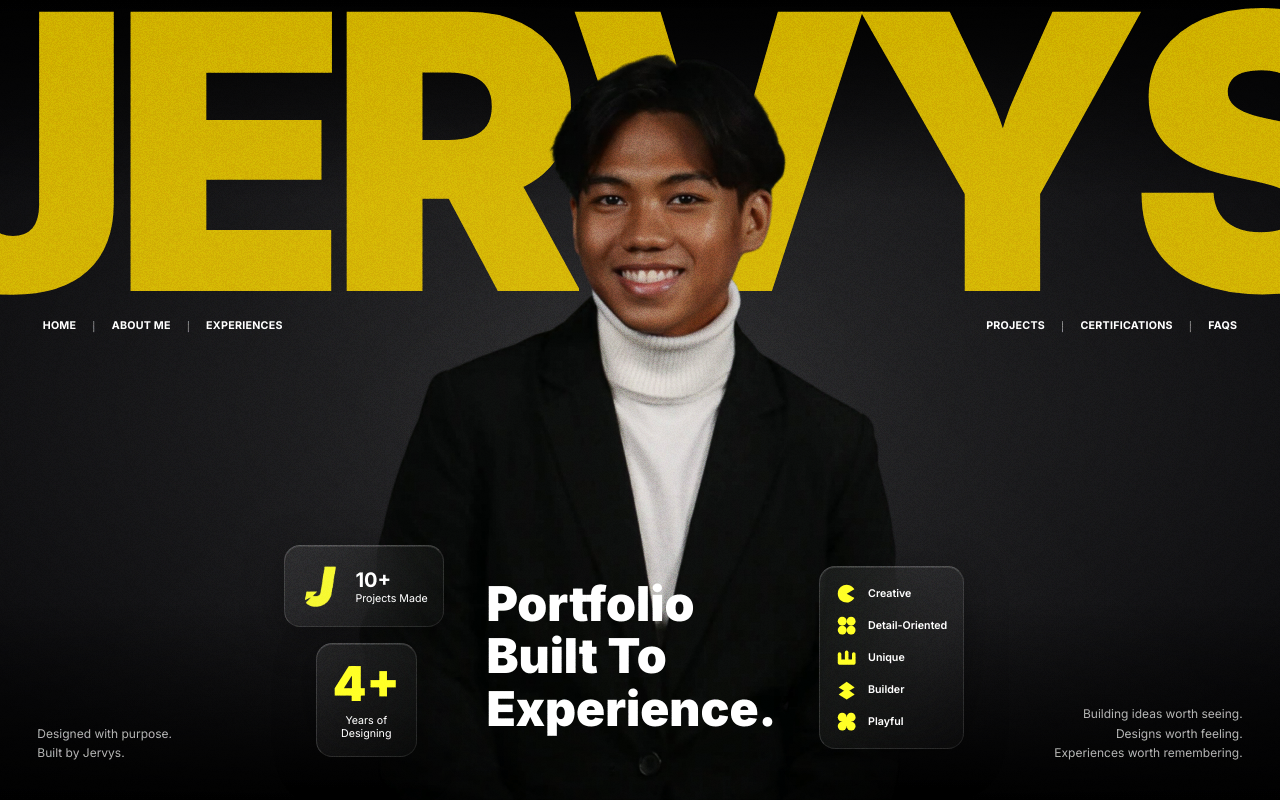
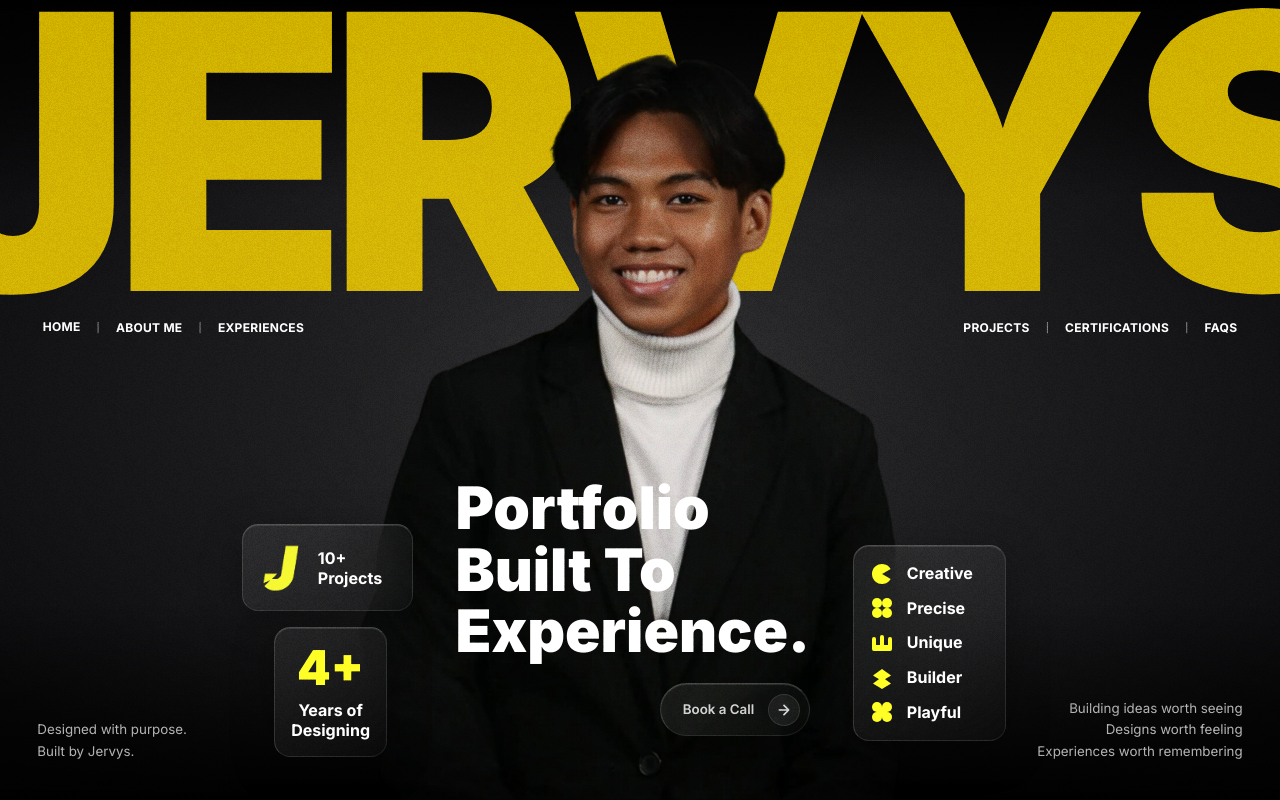
Before and after one commit to jjcabalo/HeavyPortfolio, a React (Vite) app: page / in a window 1280 px wide. Built offline with nearby package versions, Linux system fonts and the light colour scheme; a web font is replaced by a local one.

Commit message:
book a call

```diff
--- a/src/App.jsx
+++ b/src/App.jsx
@@ -106,6 +106,7 @@ const InteractiveWord = ({ children }) => {
 };
 
 function App() {
+
   React.useEffect(() => {
     let lastRatio = window.devicePixelRatio;
     const handleResize = () => {
@@ -131,7 +132,7 @@ function App() {
           ))}
         </h1>
         <div className="w-full mt-[-2vw] px-16 pointer-events-auto overflow-hidden">
-          <header className="w-full flex justify-between text-base font-bold tracking-wide animate-john delay-1200">
+          <header className="w-full flex justify-between text-lg font-bold tracking-wide animate-john delay-1200">
             <nav className="flex items-center gap-6">
               <NavLink href="#home" text="HOME" disableHover={true} />
               <span className="text-white/60 font-thin text-sm">|</span>
@@ -155,38 +156,38 @@ function App() {
         style={{ WebkitMaskImage: 'radial-gradient(ellipse 70% 70% at 50% 50%, black 60%, transparent 100%)', maskImage: 'radial-gradient(ellipse 70% 70% at 50% 50%, black 60%, transparent 100%)' }} />
 
       {/* Editorial Hero Details */}
-      <div className="absolute bottom-14 left-14 z-20 text-lg leading-relaxed font-medium text-[#aaa]">
+      <div className="absolute bottom-14 left-14 z-20 text-xl leading-relaxed font-medium text-[#aaa]">
         <div className="overflow-hidden"><p className="animate-john delay-1600">Designed with purpose.</p></div>
         <div className="overflow-hidden"><p className="animate-john" style={{ animationDelay: '1750ms' }}>Built by Jervys.</p></div>
       </div>
 
-      <div className="absolute bottom-14 right-14 z-20 text-lg leading-relaxed font-medium text-right text-[#aaa]">
-        <div className="overflow-hidden flex justify-end"><p className="animate-john delay-1600">Building ideas worth seeing.</p></div>
-        <div className="overflow-hidden flex justify-end"><p className="animate-john" style={{ animationDelay: '1750ms' }}>Designs worth feeling.</p></div>
-        <div className="overflow-hidden flex justify-end"><p className="animate-john" style={{ animationDelay: '1900ms' }}>Experiences worth remembering.</p></div>
+      <div className="absolute bottom-14 right-14 z-20 text-xl leading-relaxed font-medium text-right text-[#aaa]">
+        <div className="overflow-hidden flex justify-end"><p className="animate-john delay-1600">Building ideas worth seeing</p></div>
+        <div className="overflow-hidden flex justify-end"><p className="animate-john" style={{ animationDelay: '1750ms' }}>Designs worth feeling</p></div>
+        <div className="overflow-hidden flex justify-end"><p className="animate-john" style={{ animationDelay: '1900ms' }}>Experiences worth remembering</p></div>
       </div>
       {/* Bottom Content Overlays */}
       <div className="relative z-20 flex justify-center gap-16 items-end px-16 pb-16 h-full w-full pointer-events-none">
 
         {/* Left Side Cards */}
         <div className="flex flex-col gap-6 w-fit z-20 pointer-events-auto">
-          <div className="glass-card flex items-center gap-6 p-6 w-[15rem] -ml-12 animate-others delay-2000">
+          <div className="glass-card flex items-center gap-6 p-6 w-[16rem] -ml-12 animate-others delay-2000">
             <img
               src="/jyellow.png"
               alt="J Logo"
-              className="w-[3.625rem] h-[4.5rem] object-contain shrink-0"
+              className="w-[4rem] h-[5rem] object-contain shrink-0"
             />
-            <div className="text-base leading-tight text-white whitespace-nowrap">
-              <strong className="text-3xl">10+</strong><br />
-              Projects Made
+            <div className="text-2xl font-bold leading-tight text-white whitespace-nowrap flex flex-col justify-center">
+              <span>10+</span>
+              <span>Projects</span>
             </div>
           </div>
 
-          <div className="glass-card flex flex-col items-center justify-center gap-2 p-6 w-fit min-w-[8.75rem] animate-others delay-2000">
-            <div className="text-7xl font-black text-accent-yellow leading-none">
+          <div className="glass-card flex flex-col items-center justify-center gap-3 p-6 w-fit min-w-[10rem] animate-others delay-2000">
+            <div className="sm:text-7xl font-black text-accent-yellow leading-none">
               4+
             </div>
-            <div className="text-base leading-tight text-white text-center whitespace-nowrap">
+            <div className="text-2xl font-bold leading-tight text-white text-center whitespace-nowrap">
               Years of<br />Designing
             </div>
           </div>
@@ -194,52 +195,69 @@ function App() {
 
         {/* Center Content */}
         <div className="flex flex-col items-start gap-8 mb-8 z-20 pointer-events-auto">
-          <h2 className="text-left text-white text-7xl font-black leading-[1.1] drop-shadow-[2px_2px_10px_rgba(0,0,0,0.8)] animate-others delay-2000 select-none">
+          <h2 className="text-left text-white text-[5.5rem] font-black leading-[1.05] drop-shadow-[2px_2px_10px_rgba(0,0,0,0.8)] animate-others delay-2000 select-none">
             <InteractiveWord>Portfolio</InteractiveWord><br />
             <InteractiveWord>Built</InteractiveWord> <InteractiveWord>To</InteractiveWord><br />
             <InteractiveWord>Experience.</InteractiveWord>
           </h2>
 
+          <a
+            href="https://cal.com/jjcabalo"
+            target="_blank"
+            rel="noopener noreferrer"
+            className="self-end glass-card group !rounded-full relative inline-flex items-center justify-center gap-5 py-3.5 pl-8 pr-3.5 max-w-full transition-all duration-500 ease-[cubic-bezier(0.25,0.46,0.45,0.94)] animate-others delay-2000 hover:bg-white/10 hover:scale-[1.03] hover:shadow-[0_15px_40px_rgba(255,255,255,0.1)] cursor-pointer border border-white/10 hover:border-white/20"
+          >
+            <span className="font-semibold text-xl text-white/80 group-hover:text-white transition-colors duration-300 whitespace-nowrap">
+              Book a Call
+            </span>
+
+            <div className="flex items-center justify-center w-12 h-12 rounded-full bg-white/5 border border-white/10 backdrop-blur-md text-white/80 group-hover:text-white transition-all duration-500 group-hover:bg-white/10 group-hover:shadow-[0_0_15px_rgba(255,255,255,0.1)]">
+              <svg className="w-6 h-6 transition-transform duration-500 group-hover:translate-x-0.5" viewBox="0 0 24 24" fill="none" stroke="currentColor" strokeWidth="2.5">
+                <path strokeLinecap="round" strokeLinejoin="round" d="M5 12h14M12 5l7 7-7 7" />
+              </svg>
+            </div>
+          </a>
+
         </div>
 
         {/* Right Side Cards */}
-        <div className="flex flex-col gap-8 items-end w-fit pointer-events-auto -translate-y-3">
-          <div className="glass-card w-fit p-6 -translate-y-3 animate-others delay-2000">
+        <div className="flex flex-col gap-8 items-end w-fit pointer-events-auto -translate-y-6">
+          <div className="glass-card w-fit p-6 pr-12 -translate-y-3 animate-others delay-2000">
             <ul className="flex flex-col gap-4 w-full list-none whitespace-nowrap">
-              <li className="flex items-center gap-4 font-semibold text-base text-white">
-                <svg className="w-8 h-8 text-accent-yellow shrink-0" viewBox="0 0 24 24" fill="currentColor">
+              <li className="flex items-center gap-5 font-bold text-2xl text-white">
+                <svg className="w-9 h-9 text-accent-yellow shrink-0" viewBox="0 0 24 24" fill="currentColor">
                   <path d="M12,12 L20.66,7 A10,10 0 1,0 20.66,17 Z" />
                 </svg>
                 Creative
               </li>
 
-              <li className="flex items-center gap-4 font-semibold text-base text-white">
-                <svg className="w-8 h-8 text-accent-yellow shrink-0" viewBox="0 0 24 24" fill="currentColor">
+              <li className="flex items-center gap-5 font-bold text-2xl text-white">
+                <svg className="w-9 h-9 text-accent-yellow shrink-0" viewBox="0 0 24 24" fill="currentColor">
                   <circle cx="7" cy="7" r="5" />
                   <circle cx="17" cy="7" r="5" />
                   <circle cx="7" cy="17" r="5" />
                   <circle cx="17" cy="17" r="5" />
                 </svg>
-                Detail-Oriented
+                Precise
               </li>
 
-              <li className="flex items-center gap-4 font-semibold text-base text-white">
-                <svg className="w-8 h-8 text-accent-yellow shrink-0" viewBox="0 0 24 24" fill="currentColor">
+              <li className="flex items-center gap-5 font-bold text-2xl text-white">
+                <svg className="w-9 h-9 text-accent-yellow shrink-0" viewBox="0 0 24 24" fill="currentColor">
                   <path d="M2 8 v10 a2 2 0 0 0 2 2 h16 a2 2 0 0 0 2-2 v-10 a2 2 0 0 0-4 0 v6 h-4 v-8 a2 2 0 0 0-4 0 v8 h-4 v-6 a2 2 0 0 0-4 0 z" />
                 </svg>
                 Unique
               </li>
 
-              <li className="flex items-center gap-4 font-semibold text-base text-white">
-                <svg className="w-8 h-8 text-accent-yellow shrink-0" viewBox="0 0 24 24" fill="currentColor">
+              <li className="flex items-center gap-5 font-bold text-2xl text-white">
+                <svg className="w-9 h-9 text-accent-yellow shrink-0" viewBox="0 0 24 24" fill="currentColor">
                   <path d="M12 3 L3 9.5 L12 15 L21 9.5 Z" />
                   <path d="M12 11 L3 17.5 L12 23 L21 17.5 Z" />
                 </svg>
                 Builder
               </li>
 
-              <li className="flex items-center gap-4 font-semibold text-base text-white">
-                <svg className="w-8 h-8 text-accent-yellow shrink-0" viewBox="0 0 24 24" fill="currentColor">
+              <li className="flex items-center gap-5 font-bold text-2xl text-white">
+                <svg className="w-9 h-9 text-accent-yellow shrink-0" viewBox="0 0 24 24" fill="currentColor">
                   <circle cx="7" cy="7" r="5" />
                   <circle cx="17" cy="7" r="5" />
                   <circle cx="7" cy="17" r="5" />
```
